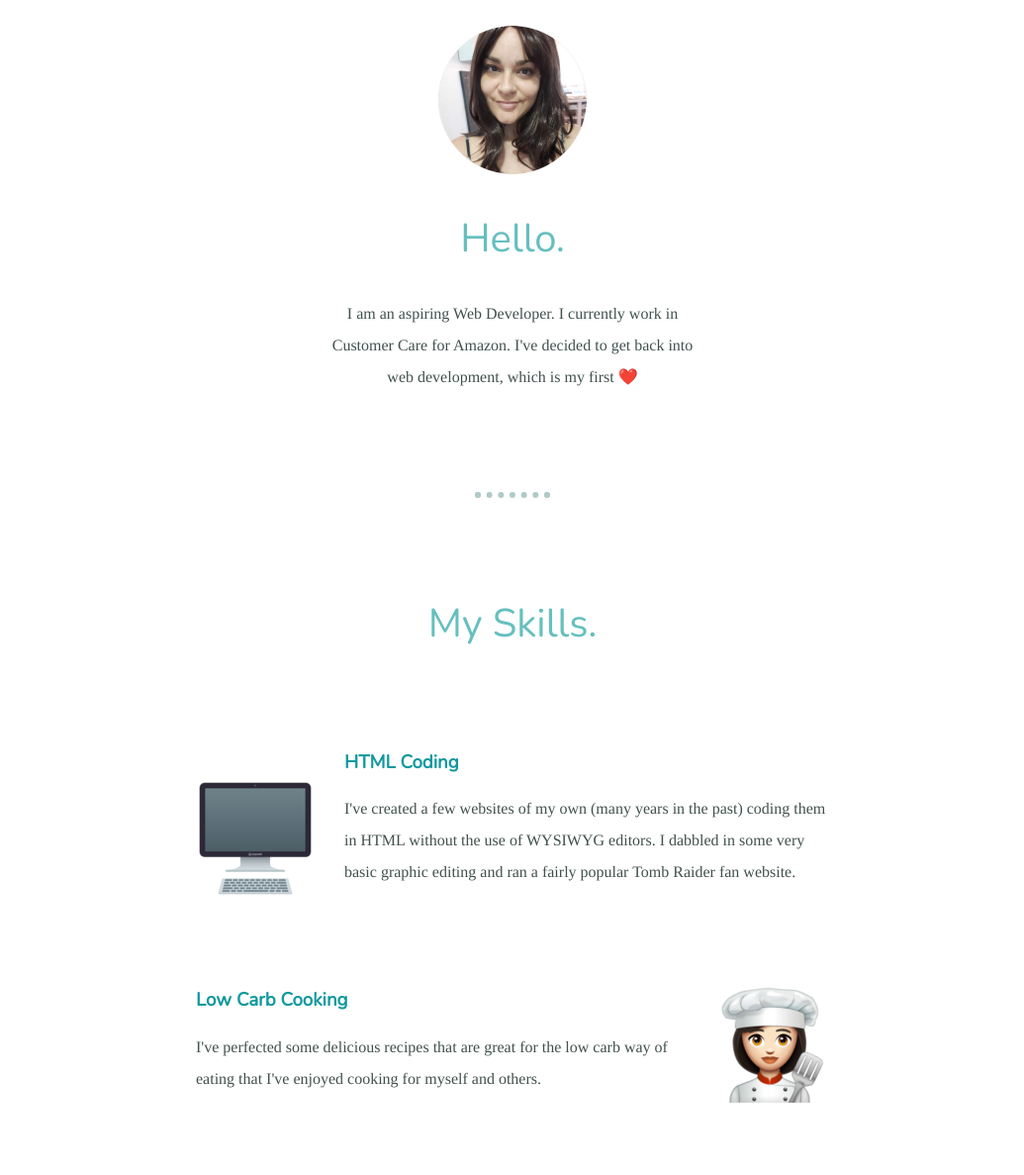
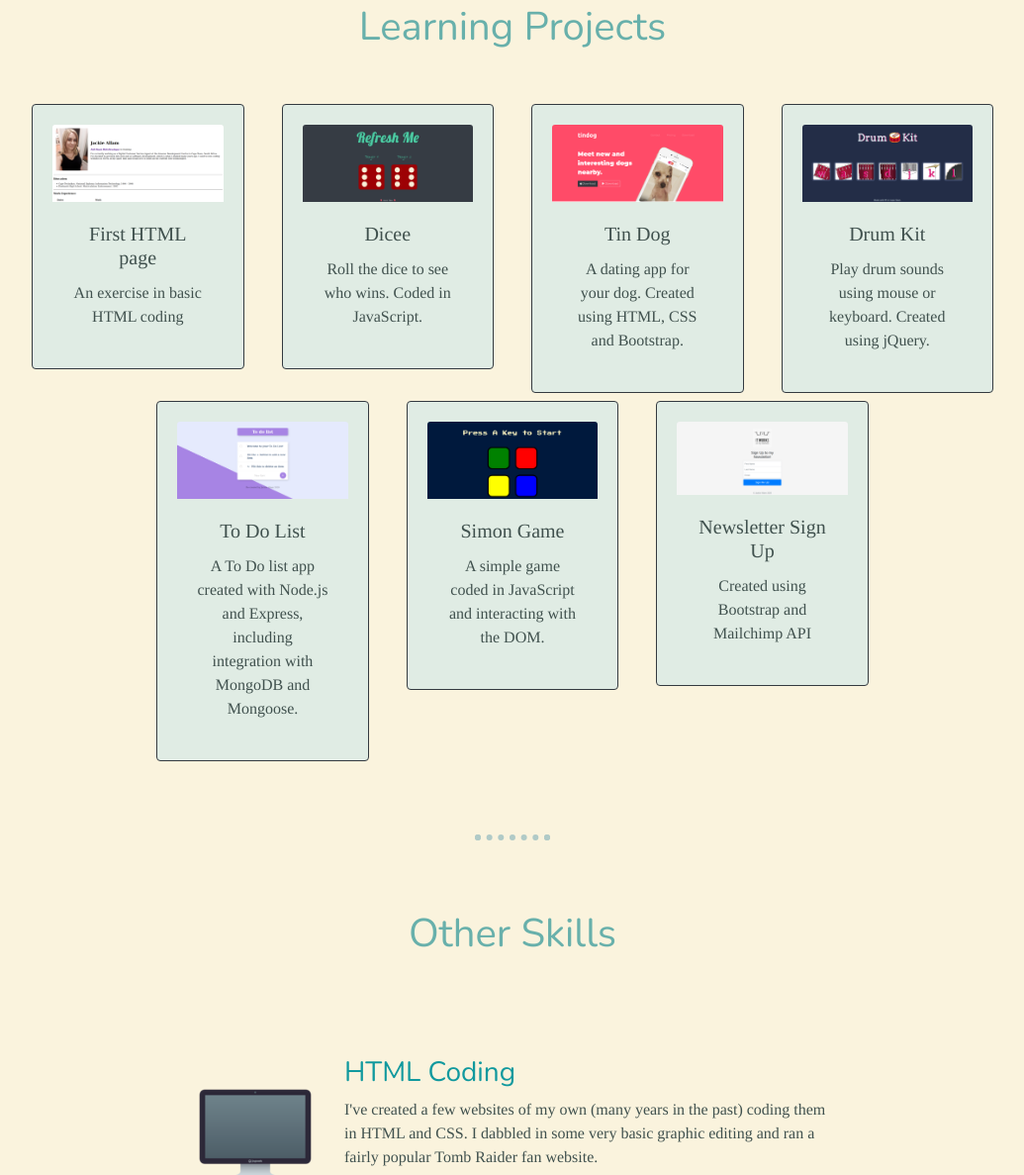
Before and after one commit to jackieallam/web, a plain HTML site: page index.html in a window 1280 px wide. Shown: the part 825-2012 px from the top of the page at 99% size, without its empty margins (122-1157 px from the left). Drawn offline with nearby package versions, Linux system fonts and the light colour scheme.

Commit message:
Add projects
Add my current web dev learning projects to personal site & remove mountain, clouds

```diff
--- a/css/styles.css
+++ b/css/styles.css
@@ -3,17 +3,18 @@ body {
   font-family: 'Tinos', serif;
   margin: 0;
   text-align: center;
+  background-color: #faf3dd;
 }
 
 hr {
   border: dotted #B0CAC7 6px;
   border-bottom: none;
   width: 5%;
-  margin: 100px auto;
+  margin: 70px auto;
 }
 
 h1 {
-  color: #66BFBF;
+  color: #68b0ab;
   font-family: 'Handlee', cursive;
   font-size: 5.62rem;
   margin: 50px auto 0 auto;
@@ -21,7 +22,7 @@ h1 {
 }
 
 h2 {
-  color: #66BFBF;
+  color: #68b0ab;
   font-family: 'Nunito', sans-serif;
   font-size: 2.5rem;
   font-weight: normal;
@@ -33,15 +34,10 @@ h3 {
 }
 
 p {
-  line-height: 2;
+  line-height: 1.5;
 }
 
 a {
-  color: #11999E;
-  font-family: 'Nunito', sans-serif;
-  margin: 10px 20px;
-  text-decoration: none;
-  font-weight: normal;
 }
 
 a:hover {
@@ -53,12 +49,12 @@ a:hover {
 }
 
 .top-container {
-  background-color: #E4F9F5;
+  background-color: #c8d5b9;
   padding-top: 100px;
 }
 
 .middle-container {
-  margin: 100px 0;
+    margin: 50px 0;
 }
 
 .top-cloud {
@@ -68,13 +64,14 @@ a:hover {
 }
 
 .bottom-cloud {
-  position: absolute;
+  position: fixed;
   left: 250px;
   bottom: 300px;
 }
 
 .profile-image {
   width: 150px;
+  padding-bottom: 40px;
   }
 
 .html-image {
@@ -121,11 +118,28 @@ a:hover {
 }
 */
 
-.skills {
+.card {
+  max-width: 18rem;
+  background-color: #e0ece4;
+  padding: 20px;
+}
+
+.row {
+  margin: 50px;
+}
+
+.btn {
+  background-color: #9cada4;
+  color: #30475e;
+}
+
+.btn:hover {
+  background-color: #30475e;
+  color: #9cada4;
 
 }
 
-.btn {
+/*.btn {
    background: #38CDD5;
    background-image: -webkit-linear-gradient(top, #38CDD5, #158489);
    background-image: -moz-linear-gradient(top, #38CDD5, #158489);
@@ -144,18 +158,23 @@ a:hover {
    display: inline-block;
    cursor: pointer;
    text-align: center;
-}
+}*/
 
 .bottom-container {
-  background-color: #66BFBF;
+  background-color: #c8d5b9;
   padding: 50px 0 20px;
 }
 
 .footer-link {
+  color: #11999E;
+  font-family: 'Nunito', sans-serif;
+  margin: 10px 20px;
+  text-decoration: none;
+  font-weight: normal;
 }
 
 .copyright {
-  color: #EAF6F6;
+  color: #68b0ab;
   font-size: 0.75rem;
   padding-top: 20px 0 20px;
 }
--- a/index.html
+++ b/index.html
@@ -4,39 +4,121 @@
     <meta charset="utf-8">
     <title>Jackie Allam</title>
     <link rel="stylesheet" href="https://fonts.googleapis.com/css2?family=Handlee&family=Nunito&family=Tinos&display=swap">
+    <link rel="stylesheet" href="https://stackpath.bootstrapcdn.com/bootstrap/4.5.2/css/bootstrap.min.css" integrity="sha384-JcKb8q3iqJ61gNV9KGb8thSsNjpSL0n8PARn9HuZOnIxN0hoP+VmmDGMN5t9UJ0Z" crossorigin="anonymous">
     <link rel="stylesheet" href="css/styles.css">
     <link rel="icon" href="favicon.ico">
   </head>
   <body>
     <div class="top-container">
-      <img class="top-cloud" src="images/cloud.png" alt="cloud-img">
-      <h1>I'm Jackie.</h1>
+      <!-- <img class="top-cloud" src="images/cloud.png" alt="cloud-img"> -->
+      <h1>I'm Jackie</h1>
 
-         <h2>a <span class="underline-me">web</span> developer.</h2>
+         <h2>junior full stack web developer</h2>
 
-      <img class="bottom-cloud" src="images/cloud.png" alt="cloud-img">
-      <img src="images/mountain.png" alt="mountain-img">
+      <!-- <img class="bottom-cloud" src="images/cloud.png" alt="cloud-img"> -->
+      <!-- <img src="images/mountain.png" alt="mountain-img"> -->
+      <img class="profile-image" src="images/jackie-circle-cropped_sml.png" alt="jackie-img">
     </div>
 
     <div class="middle-container">
 
       <div class="profile">
-        <img class="profile-image" src="images/jackie-circle-cropped_sml.png" alt="jackie-img">
-        <h2>Hello.</h2>
-        <p class="intro">I am an aspiring Web Developer. I currently work in Customer Care for Amazon.
+        <h2>Hello</h2>
+        <p class="intro">I am an aspiring full stack web developer. I currently work in Customer Care for Amazon.
           I've decided to get back into web development, which is my first ❤️</p>
       </div>
 
       <hr>
 
+<h2>Learning Projects</h2>
+      <div class="container">
+
+          <div class="row justify-content-center">
+        <div class="col-lg-3 mx-auto">
+           <div class="card m-1 border-dark">
+              <a href="https://jackieallam.github.io/htmlsite/"><img class="card-img-top" src="images/shot/personal.png" alt="Preview image" width="300"></a>
+              <div class="card-body">
+                 <h5 class="card-title">First HTML page </h5>
+                 <p class="card-text">An exercise in basic HTML coding</p>
+
+              </div>
+           </div>
+        </div>
+        <div class="col-lg-3 mx-auto">
+           <div class="card m-1 border-dark">
+              <a href="https://jackieallam.github.io/dicee/"><img class="card-img-top" src="images/shot/dicee.png" alt="Preview image" width="300"></a>
+              <div class="card-body">
+                 <h5 class="card-title">Dicee</h5>
+                 <p class="card-text">Roll the dice to see who wins. Coded in JavaScript.</p>
+
+              </div>
+           </div>
+        </div>
+        <div class="col-lg-3 mx-auto">
+          <div class="card m-1 border-dark">
+              <a href="https://jackieallam.github.io/tindog/"><img class="card-img-top" src="images/shot/tindog.png" alt="Preview image" width="300"></a>
+             <div class="card-body">
+                <h5 class="card-title">Tin Dog</h5>
+                <p class="card-text">A dating app for your dog. Created using HTML, CSS and Bootstrap.</p>
+
+             </div>
+          </div>
+       </div>
+       <div class="col-lg-3 ">
+        <div class="card m-1 border-dark">
+           <a href="https://jackieallam.github.io/drum-kit/"><img class="card-img-top" src="images/shot/drumkit.png" alt="Preview image" width="300"></a>
+           <div class="card-body">
+              <h5 class="card-title">Drum Kit</h5>
+              <p class="card-text">Play drum sounds using mouse or keyboard. Created using jQuery.</p>
+
+           </div>
+        </div>
+     </div>
+     <div class="col-lg-3 ">
+      <div class="card m-1 border-dark">
+         <a href="https://intense-island-34753.herokuapp.com/"><img class="card-img-top" src="images/shot/todo.png" alt="Preview image" width="300"></a>
+         <div class="card-body">
+            <h5 class="card-title">To Do List</h5>
+            <p class="card-text">A To Do list app created with Node.js and Express, including integration with MongoDB and Mongoose.</p>
+
+         </div>
+      </div>
+   </div>
+
+       <div class="col-lg-3 ">
+           <div class="card m-1 border-dark">
+              <a href="https://jackieallam.github.io/simon-game/"><img class="card-img-top" src="images/shot/simon.png" alt="Preview image" width="300"></a>
+              <div class="card-body">
+                 <h5 class="card-title">Simon Game</h5>
+                 <p class="card-text">A simple game coded in JavaScript and interacting with the DOM.</p>
+
+              </div>
+           </div>
+        </div>
+
+        <div class="col-lg-3 ">
+            <div class="card m-1 border-dark">
+               <a href="https://immense-sea-39363.herokuapp.com/"><img class="card-img-top" src="images/shot/newsletter.png" alt="Preview image" width="300"></a>
+               <div class="card-body">
+                  <h5 class="card-title">Newsletter Sign Up</h5>
+                  <p class="card-text">Created using Bootstrap and Mailchimp API</p>
+
+               </div>
+            </div>
+         </div>
+
+     </div>
+    </div>
+
+    <hr>
+
       <div class="skills">
-        <h2>My Skills.</h2>
+        <h2>Other Skills</h2>
 
         <div class="skill-row">
           <img class="html-image" src="images/desktop-computer_JoyPixels.png" alt="computer-img">
           <h3>HTML Coding</h3>
-          <p class="html-skill-description">I've created a few websites of my own (many years in the past) coding them in HTML without
-             the use of WYSIWYG editors. I dabbled in some very basic graphic editing and ran a fairly
+          <p class="html-skill-description">I've created a few websites of my own (many years in the past) coding them in HTML and CSS. I dabbled in some very basic graphic editing and ran a fairly
              popular Tomb Raider fan website.</p>
         </div>
 
@@ -54,8 +136,8 @@
       <div class="contact-me">
         <h2>Get In Touch</h2>
         <h3>I'd love to work for you.</h3>
-        <p class="contact-me-description">I'm working towards becoming a Full Stack Web Developer</p>
-        <a class="btn" href="mailto:jackieannallam@gmail.com">CONTACT ME</a>
+
+
       </div>
 
     </div>
@@ -63,9 +145,13 @@
 
     <div class="bottom-container">
       <a class="footer-link" href="https://www.linkedin.com/in/jackie-allam-8a3a6b3b/">LinkedIn</a>
-      <a class="footer-link" href="https://twitter.com/jaxanne777">Twitter</a>
-      <a class="footer-link" href="https://jaxann.github.io/cv/">My CV</a>
+
+      <a class="footer-link" href="https://gitconnected.com/jackieallam/resume">My CV</a>
       <p class="copyright">© 2020 Jackie Allam.</p>
     </div>
+
+    <script src="https://code.jquery.com/jquery-3.5.1.slim.min.js" integrity="sha384-DfXdz2htPH0lsSSs5nCTpuj/zy4C+OGpamoFVy38MVBnE+IbbVYUew+OrCXaRkfj" crossorigin="anonymous"></script>
+    <script src="https://cdn.jsdelivr.net/npm/popper.js@1.16.1/dist/umd/popper.min.js" integrity="sha384-9/reFTGAW83EW2RDu2S0VKaIzap3H66lZH81PoYlFhbGU+6BZp6G7niu735Sk7lN" crossorigin="anonymous"></script>
+    <script src="https://stackpath.bootstrapcdn.com/bootstrap/4.5.2/js/bootstrap.min.js" integrity="sha384-B4gt1jrGC7Jh4AgTPSdUtOBvfO8shuf57BaghqFfPlYxofvL8/KUEfYiJOMMV+rV" crossorigin="anonymous"></script>
   </body>
 </html>
```
Also changed, not shown: images/shot/dicee.png (added), images/shot/drumkit.png (added), images/shot/newsletter.png (added), images/shot/personal.png (added), images/shot/simon.png (added), images/shot/tindog.png (added), images/shot/todo.png (added).
